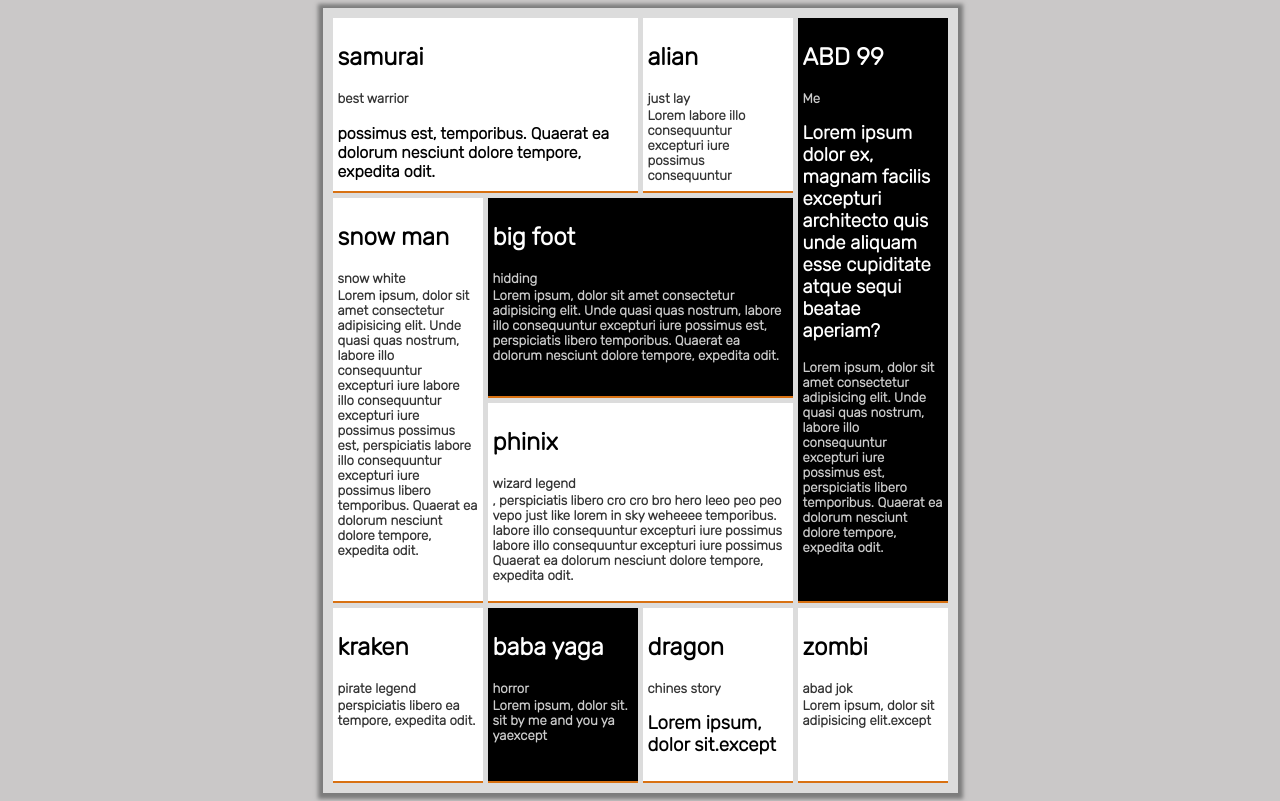
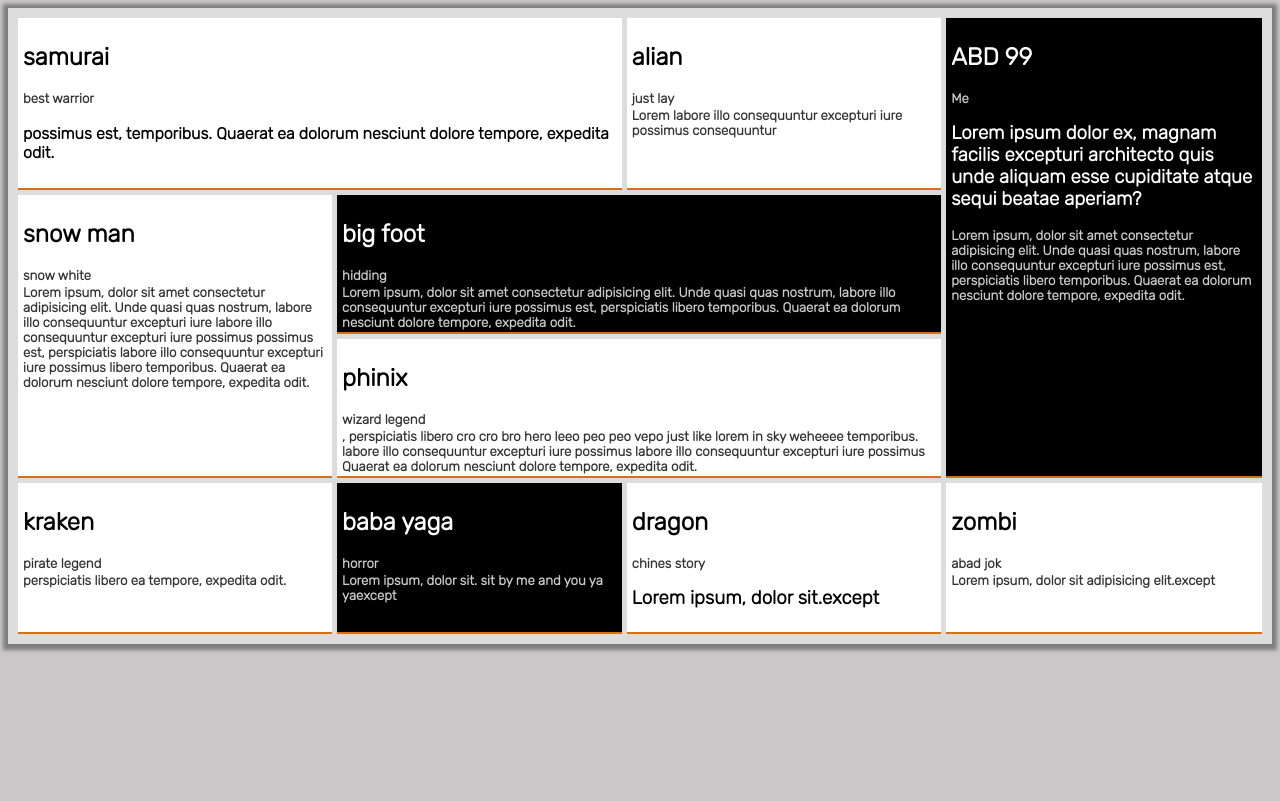
Before and after one commit to ASSOLI99/the_legendary_storyes, a plain HTML site: page index.html in a window 1280 px wide. Drawn offline with Linux system fonts and the light colour scheme.

Commit message:
Update index.css

```diff
--- a/index.css
+++ b/index.css
@@ -11,8 +11,8 @@ body{
 }
 .page {
     display: grid;
-    grid-template-columns: repeat(4,150px);
-    grid-template-rows: 175px 200px 200px 175px;
+    grid-template-columns: repeat(4,auto);
+    grid-template-rows: repeat(4,auto);
     background-color: rgb(220 220 220);
     gap: 5px;
     padding: 10px;
```
